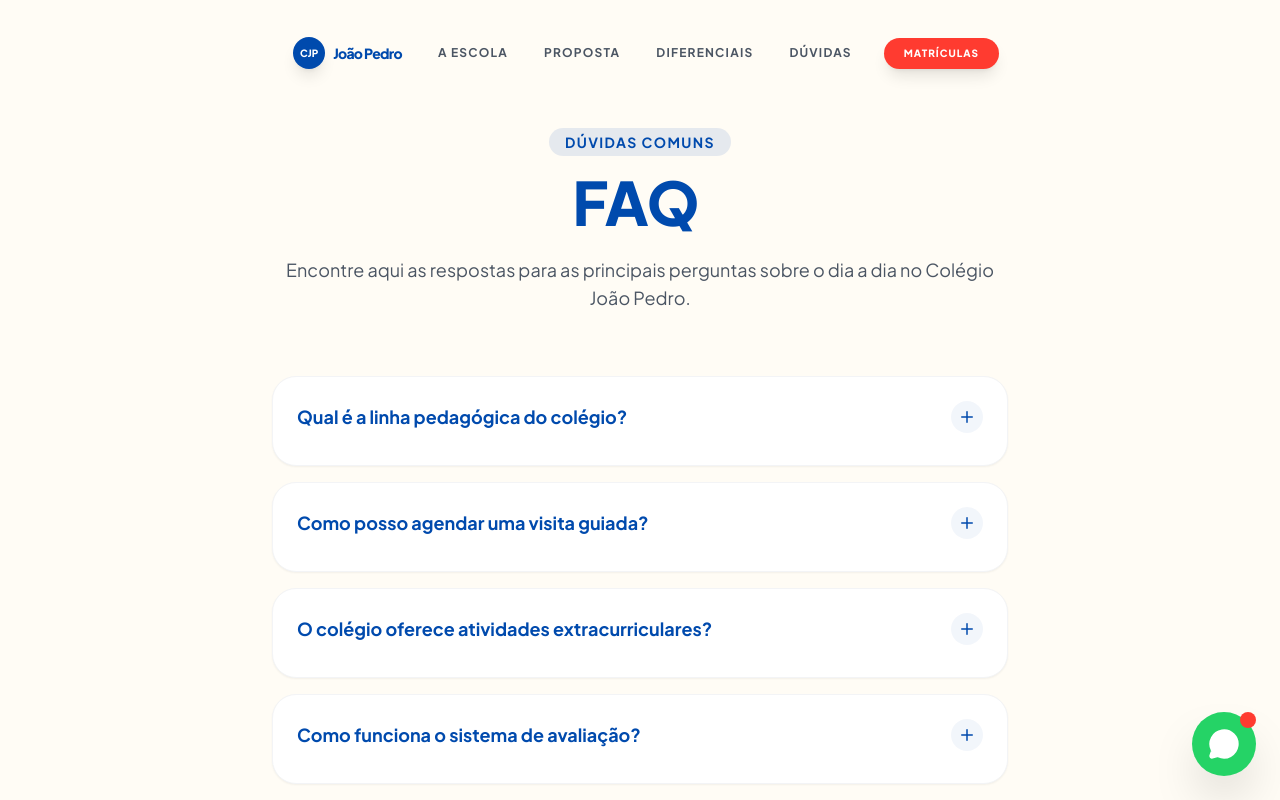
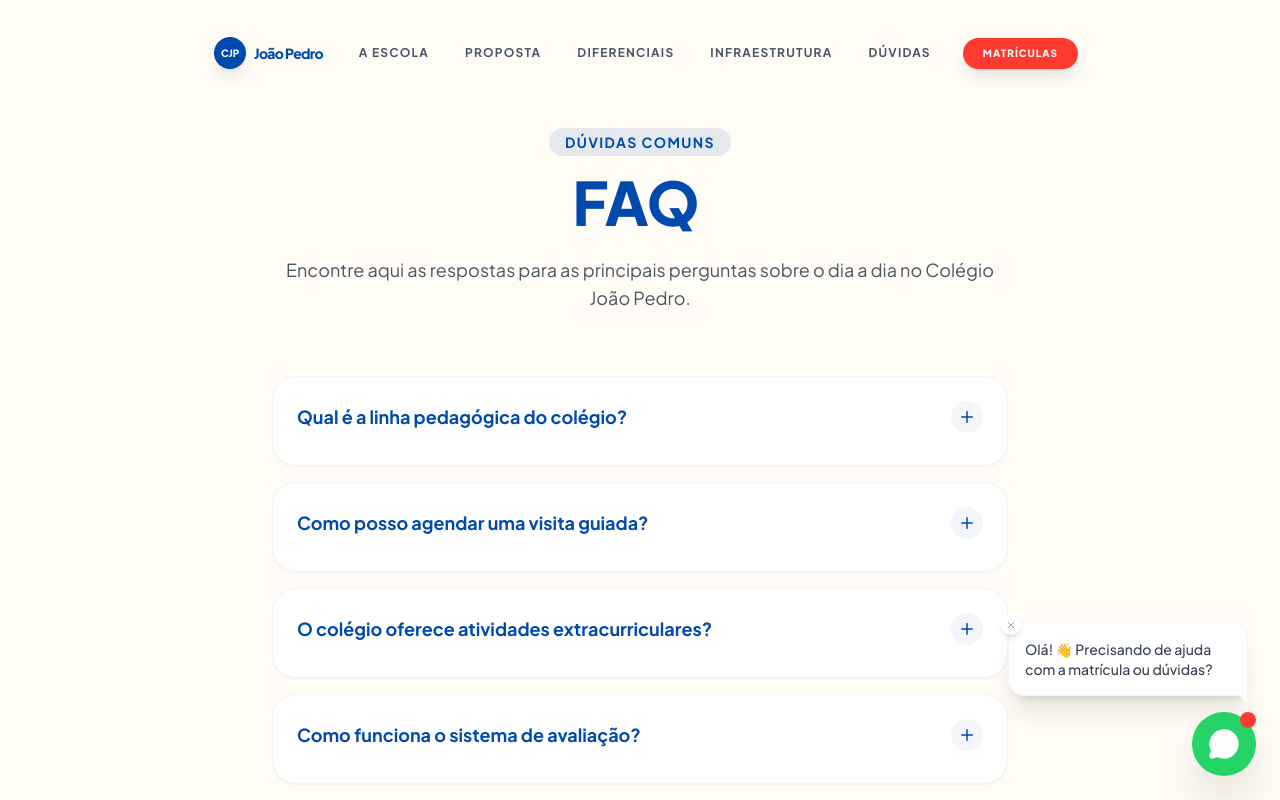
Before and after one commit to mulinco/colegio-joao-pedro, a Next.js app: page /faq in a window 1280 px wide. Shown: the top 800 px of the page. Built offline with nearby package versions, Linux system fonts and the light colour scheme; a web font is replaced by a local one.

Commit message:
feat: add Infrastructure to navigation and update header menu items

```diff
--- a/src/components/layout/header.tsx
+++ b/src/components/layout/header.tsx
@@ -25,6 +25,7 @@ export function Header() {
     { text: "A Escola", link: isHome ? "#sobre" : "/#sobre" },
     { text: "Proposta", link: "/proposta" },
     { text: "Diferenciais", link: "/diferenciais" },
+    { text: "Infraestrutura", link: "/estrutura" },
     { text: "Dúvidas", link: "/faq" },
   ];
 
--- a/src/components/ui/WhatsAppButton.tsx
+++ b/src/components/ui/WhatsAppButton.tsx
@@ -16,24 +16,31 @@ export function WhatsAppButton({
 }: WhatsAppButtonProps) {
   const [isOpen, setIsOpen] = useState(false);
   const [mounted, setMounted] = useState(false);
+  const [showBubble, setShowBubble] = useState(false);
 
-  // Solução para o erro de Cascading Renders:
-  // Usamos o setTimeout para tirar a atualização da 'fila' imediata do React
   useEffect(() => {
     const timer = setTimeout(() => {
       setMounted(true);
     }, 0);
-    return () => clearTimeout(timer);
+
+    // Mostra o balão de conversa após 3 segundos para atrair os pais
+    const bubbleTimer = setTimeout(() => {
+      setShowBubble(true);
+    }, 3000);
+
+    return () => {
+      clearTimeout(timer);
+      clearTimeout(bubbleTimer);
+    };
   }, []);
 
-  const whatsappUrl = `https://wa.me/5521999999999?text=Olá! Gostaria de mais informações.`;
+  const whatsappUrl = `https://wa.me/5521999999999?text=Olá! Gostaria de mais informações sobre o Colégio João Pedro.`;
 
   const handleConfirm = () => {
     window.open(whatsappUrl, "_blank", "noopener,noreferrer");
     setIsOpen(false);
   };
 
-  // Tipagem explícita para evitar erros no motion.div
   const modalVariants: Variants = {
     hidden: { opacity: 0, scale: 0.95, y: 20 },
     visible: {
@@ -50,10 +57,15 @@ export function WhatsAppButton({
     },
   };
 
-  const overlayVariants: Variants = {
-    hidden: { opacity: 0 },
-    visible: { opacity: 1 },
-    exit: { opacity: 0 },
+  const bubbleVariants: Variants = {
+    hidden: { opacity: 0, x: 20, scale: 0.8 },
+    visible: {
+      opacity: 1,
+      x: 0,
+      scale: 1,
+      transition: { type: "spring", stiffness: 260, damping: 20 },
+    },
+    exit: { opacity: 0, scale: 0.8, transition: { duration: 0.2 } },
   };
 
   const modalContent = (
@@ -61,10 +73,9 @@ export function WhatsAppButton({
       {isOpen && (
         <div className="fixed inset-0 z-[99999] flex items-center justify-center p-4">
           <motion.div
-            variants={overlayVariants}
-            initial="hidden"
-            animate="visible"
-            exit="exit"
+            initial={{ opacity: 0 }}
+            animate={{ opacity: 1 }}
+            exit={{ opacity: 0 }}
             className="absolute inset-0 bg-[#004aad]/60 backdrop-blur-sm"
             onClick={() => setIsOpen(false)}
           />
@@ -91,11 +102,10 @@ export function WhatsAppButton({
               Iniciar Conversa?
             </h3>
             <p className="mb-8 leading-relaxed text-gray-600">
-              Você será levado ao WhatsApp oficial do <br />
+              Olá! 👋 Como podemos ajudar na educação do seu filho hoje? <br />
               <span className="font-bold text-[#004aad]">
                 Colégio João Pedro
               </span>
-              .
             </p>
 
             <div className="flex flex-col gap-3">
@@ -103,13 +113,7 @@ export function WhatsAppButton({
                 onClick={handleConfirm}
                 className="flex items-center justify-center gap-2 rounded-full bg-[#25d366] py-4 font-bold text-white transition-all hover:bg-[#1eb954] hover:shadow-lg hover:shadow-green-200 active:scale-95"
               >
-                Sim, iniciar agora <ExternalLink size={18} />
-              </button>
-              <button
-                onClick={() => setIsOpen(false)}
-                className="py-2 text-sm font-bold text-gray-400 transition-colors hover:text-[#004aad]"
-              >
-                Agora não
+                Sim, falar agora <ExternalLink size={18} />
               </button>
             </div>
           </motion.div>
@@ -121,9 +125,36 @@ export function WhatsAppButton({
   return (
     <>
       {variant === "fixed" ? (
+        <div className="fixed bottom-6 right-6 z-[100] flex flex-col items-end gap-4">
+          {/* Balão de Conversa (Tooltip) */}
+          <AnimatePresence>
+            {showBubble && !isOpen && (
+              <motion.div
+                variants={bubbleVariants}
+                initial="hidden"
+                animate="visible"
+                exit="exit"
+                className="relative mr-2 max-w-[240px] rounded-2xl rounded-br-none border border-gray-100 bg-white p-4 shadow-xl"
+              >
+                <button
+                  onClick={() => setShowBubble(false)}
+                  className="absolute -left-2 -top-2 rounded-full bg-white p-1 text-gray-400 shadow-md hover:text-[#ff3b30]"
+                >
+                  <X size={12} />
+                </button>
+                <p className="text-sm font-medium text-gray-700">
+                  Olá! 👋 Precisando de ajuda com a matrícula ou dúvidas?
+                </p>
+                {/* Triângulo do balão */}
+                <div className="absolute -bottom-2 right-0 h-4 w-4 bg-white [clip-path:polygon(100%_0,0_0,100%_100%)]"></div>
+              </motion.div>
+            )}
+          </AnimatePresence>
+
+          {/* Botão Flutuante */}
           <button
             onClick={() => setIsOpen(true)}
-          className="fixed bottom-6 right-6 z-[100] flex h-16 w-16 items-center justify-center rounded-full bg-[#25d366] text-white shadow-2xl transition-all hover:scale-110 active:scale-95"
+            className="relative flex h-16 w-16 items-center justify-center rounded-full bg-[#25d366] text-white shadow-2xl transition-all hover:scale-110 active:scale-95"
           >
             <MessageCircle size={32} fill="currentColor" />
             <span className="absolute right-0 top-0 flex h-4 w-4">
@@ -131,6 +162,7 @@ export function WhatsAppButton({
               <span className="relative inline-flex h-4 w-4 rounded-full bg-[#ff3b30]"></span>
             </span>
           </button>
+        </div>
       ) : (
         <button
           onClick={() => setIsOpen(true)}
@@ -141,7 +173,6 @@ export function WhatsAppButton({
         </button>
       )}
 
-      {/* Renderização via Portal após a montagem segura no cliente */}
       {mounted && ReactDOM.createPortal(modalContent, document.body)}
     </>
   );
```
Lines whose indentation alone changed are shown as unchanged.
